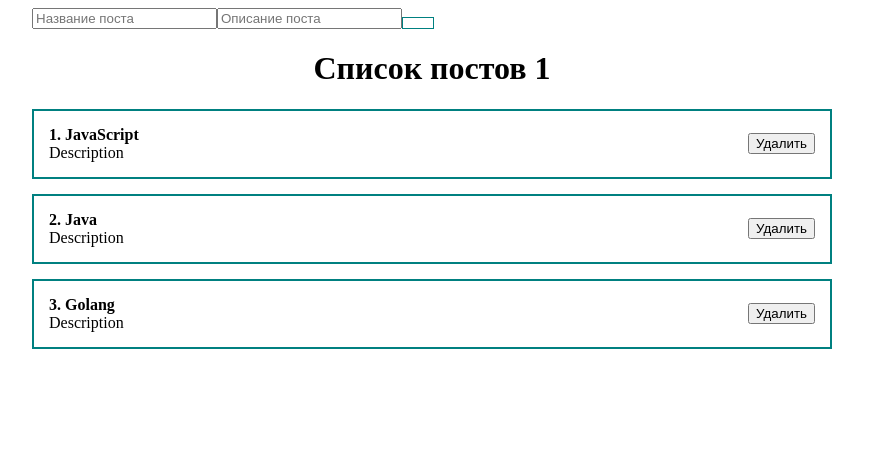
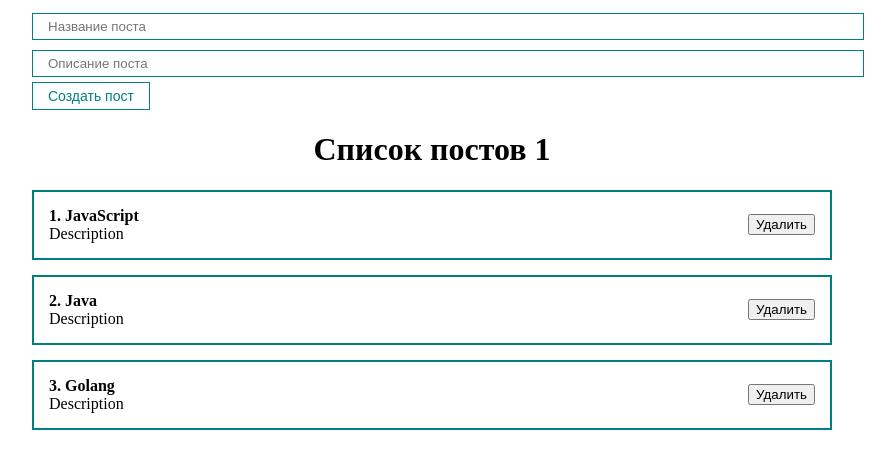
Before and after one commit to tatun2000/react-course, a React (Create React App) app: page / in a window 1280 px wide. Shown: the top 468 px of the page, without its empty margins (208-1103 px from the left). Built offline with nearby package versions, Linux system fonts and the light colour scheme.

Commit message:
Chapter two

```diff
--- a/src/App.js
+++ b/src/App.js
@@ -2,6 +2,7 @@ import React, { useState } from 'react';
 import './styles/App.css';
 import PostList from './components/PostList';
 import MyButton from './UI/button/MyButton';
+import MyInput from './UI/input/MyInput';
 
 function App() {
   const [posts, setPosts] = useState([
@@ -22,12 +23,42 @@ function App() {
     }
   ]);
 
+  const [title, setTitle] = useState('');
+  const [body, setBody] = useState('');
+
+  const addNewPost = (e) =>{
+    e.preventDefault();
+
+    const lastID = posts[posts.length - 1].id;
+
+    const newPost = {
+      id: lastID + 1,
+      title: title,
+      body: body
+    }
+
+    setPosts([...posts, newPost]);
+    setTitle('');
+    setBody('');
+  }
+
   return (
     <div className="App">
         <form>
-            <input type="text" placeholder="Название поста" />
-            <input type="text" placeholder="Описание поста" />
-            <MyButton>Создать пост</MyButton>
+            {/* Управляемый компонент */}
+            <MyInput
+              type="text"
+              value={title}
+              onChange={(e) => setTitle(e.target.value)}
+              placeholder="Название поста"/>
+
+            {/* Управляемый компонент */}
+            <MyInput
+              type="text"
+              value={body}
+              onChange={(e) => setBody(e.target.value)}
+              placeholder="Описание поста"/>
+            <MyButton onClick={addNewPost} >Создать пост</MyButton>
         </form>
 
         <PostList posts={posts} title={'Список постов 1'} />
--- a/src/UI/button/MyButton.jsx
+++ b/src/UI/button/MyButton.jsx
@@ -2,9 +2,10 @@ import React from "react";
 import classes from './MyButton.module.css'
 
 
-const MyButton = (props) => {
+const MyButton = ({children, ...props}) => {
     return (
-        <button className={classes.myBtn}>
+        <button {...props}className={classes.myBtn}>
+            {children}
         </button>
     )
 }
--- a/src/UI/input/MyInput.jsx
+++ b/src/UI/input/MyInput.jsx
@@ -0,0 +1,12 @@
+import React from 'react';
+
+import classes from './MyInput.module.css'
+
+
+const MyInput = (props) =>{
+    return (
+        <input className={classes.myInput} {...props} />
+    )
+}
+
+export default MyInput;
--- /dev/null
+++ b/src/UI/input/MyInput.module.css
@@ -0,0 +1,6 @@
+.myInput {
+    width: 100%;
+    padding: 5px 15px;
+    margin: 5px 0;
+    border: 1px solid teal;
+}
```
